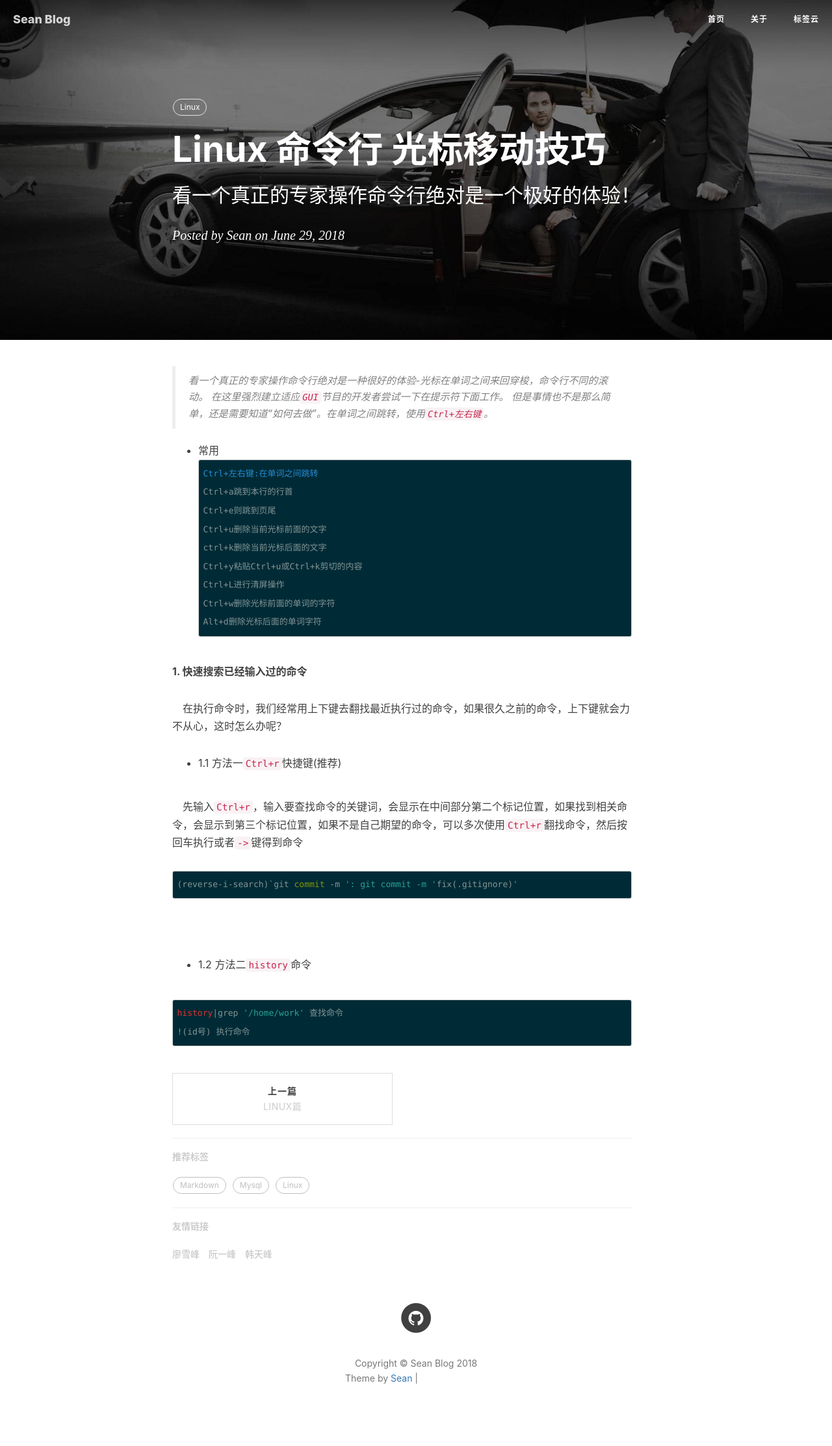
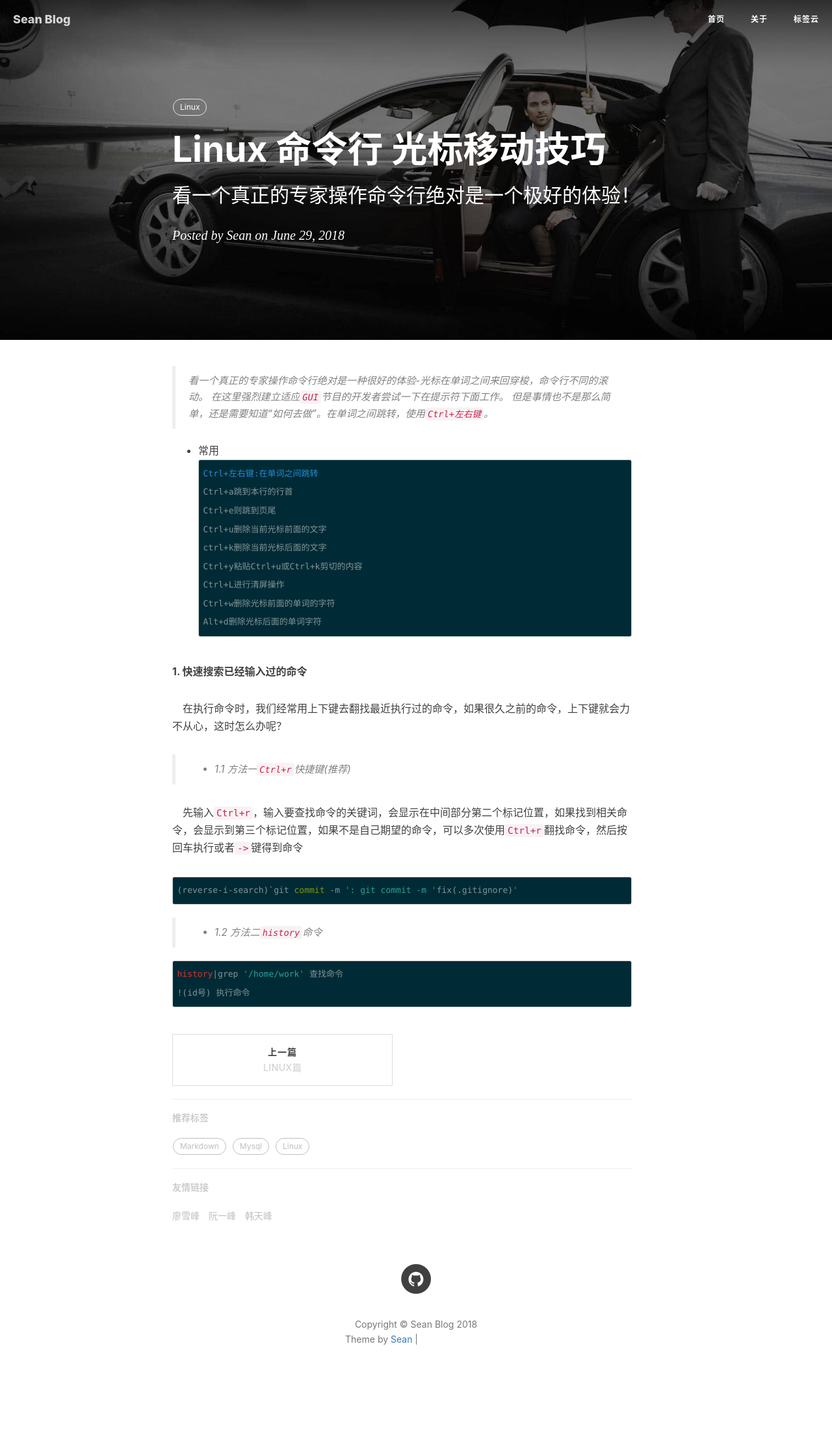
Before and after one commit to xuchaobing01/xuchaobing01.github.io, a Jekyll site: the page built from _posts/2018-06-29-linux_cursor_line.markdown, in a window 1280 px wide. Shown: the whole page at 65% size. Built offline with Jekyll 4.4.1, drawn with Linux system fonts in a browser that asks for light colours; nearby versions of some CDN libraries; comment, search, counter and statistics services are not loaded; after the commit the page ends 2165 px from its top, so only the background shows below that; grey boxes are pictures that could not be loaded.

````diff
--- a/_posts/2018-06-29-linux_cursor_line.markdown
+++ b/_posts/2018-06-29-linux_cursor_line.markdown
@@ -30,14 +30,13 @@
 
 &emsp;在执行命令时，我们经常用上下键去翻找最近执行过的命令，如果很久之前的命令，上下键就会力不从心，这时怎么办呢？
 
-- 1.1 方法一`Ctrl+r`快捷键(推荐)
+> - 1.1 方法一`Ctrl+r`快捷键(推荐)
 
 &emsp;先输入`Ctrl+r`，输入要查找命令的关键词，会显示在中间部分第二个标记位置，如果找到相关命令，会显示到第三个标记位置，如果不是自己期望的命令，可以多次使用`Ctrl+r`翻找命令，然后按回车执行或者`->`键得到命令
 
     (reverse-i-search)`git commit -m ': git commit -m 'fix(.gitignore)'
 
-<br>
-- 1.2 方法二`history`命令
+> - 1.2 方法二`history`命令
 
 ```
 history|grep '/home/work' 查找命令
````
